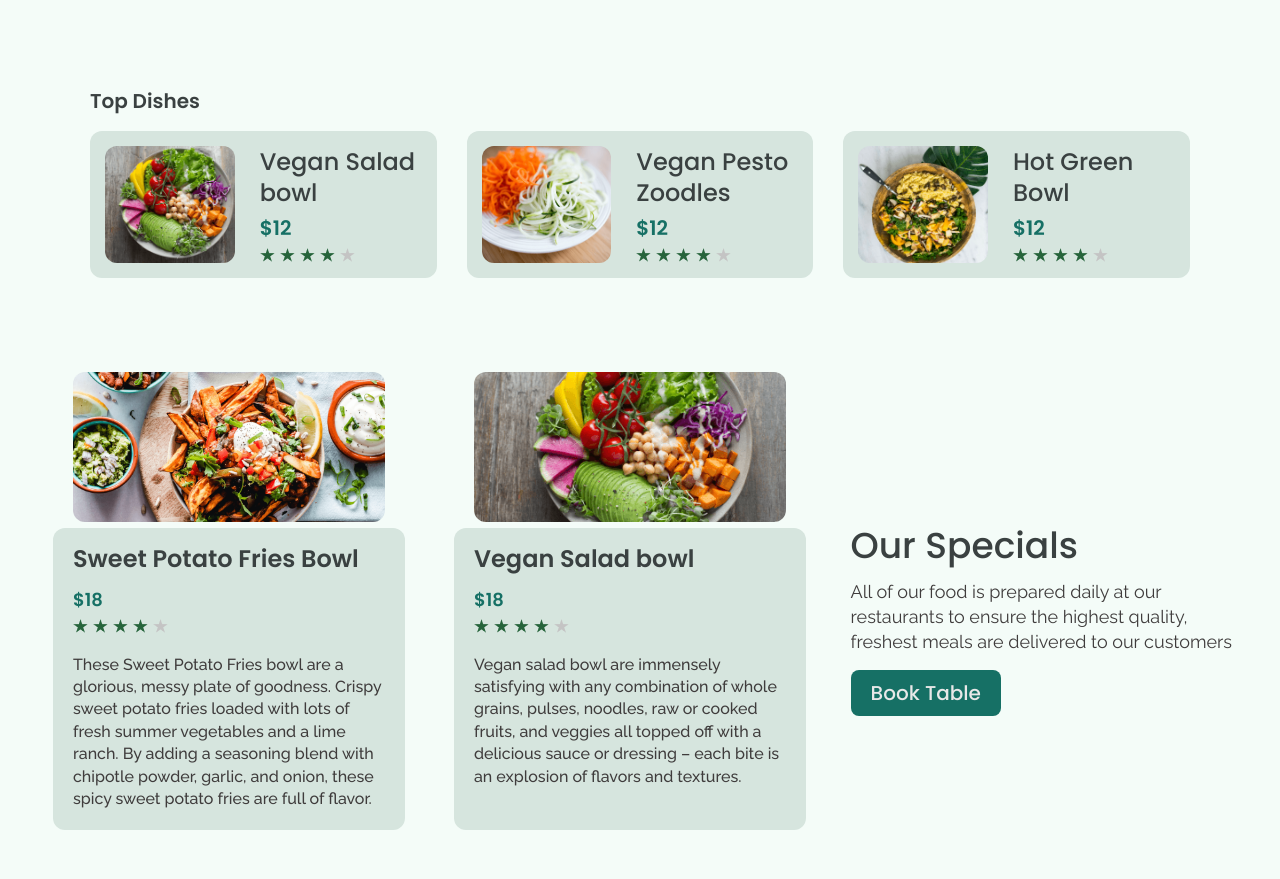
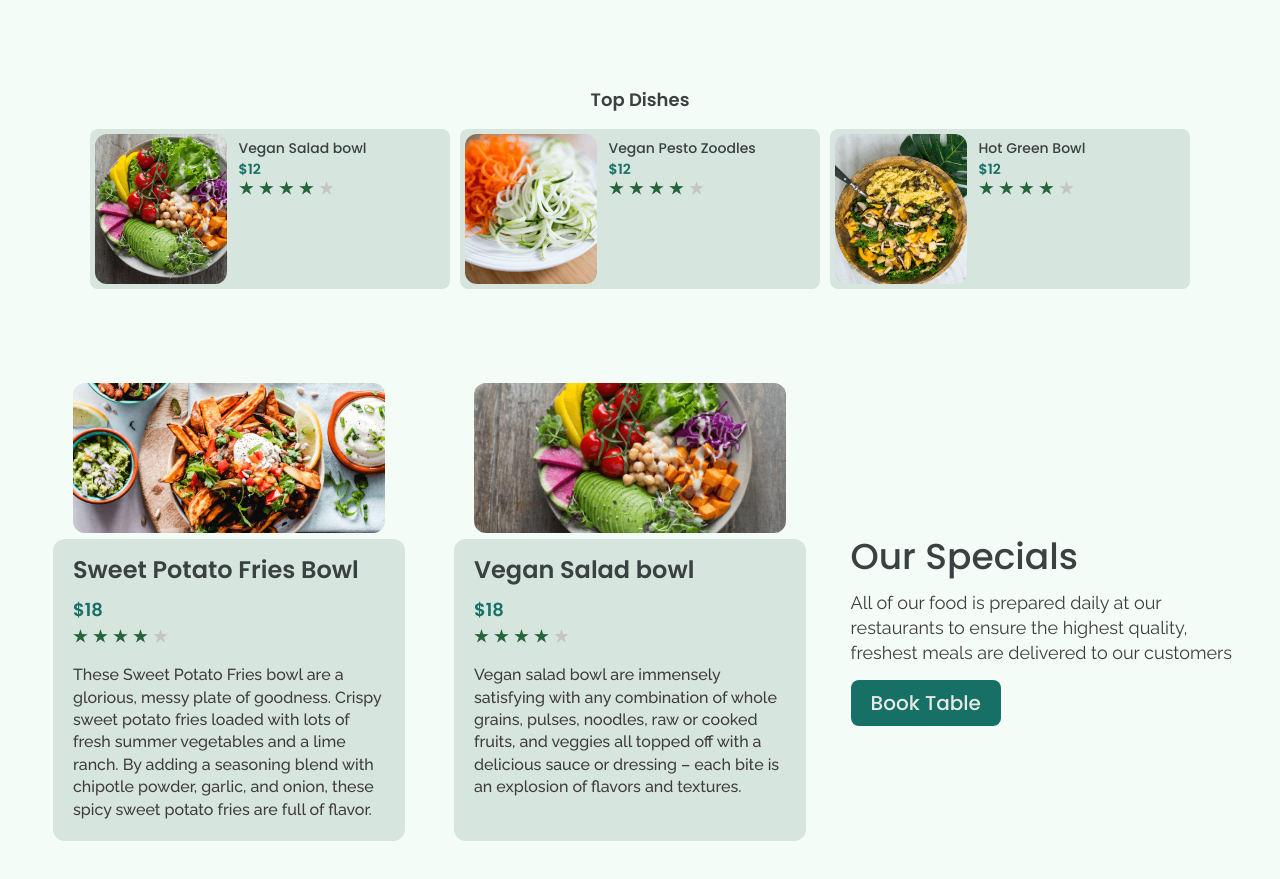
Before and after one commit to StudzinskyiMark/Site, a plain HTML site: page shaif-s-cuisine-main/index.html in a window 1280 px wide. Shown: the part 1280-2159 px from the top of the page. Drawn offline with nearby package versions, Linux system fonts and the light colour scheme.

Commit message:
переробив адаптів деякіх карточок

```diff
--- a/shaif-s-cuisine-main/components.css
+++ b/shaif-s-cuisine-main/components.css
@@ -191,7 +191,7 @@ a.logo {
    grid-template-columns: repeat(auto-fit, minmax(200px, 1fr));
    gap: 1rem;
 }
-.dishGrid__item {
+/* .dishGrid__item {
 	display: flex;
 	flex-direction: raw;
    max-height: 10rem;
@@ -202,22 +202,49 @@ a.logo {
 	gap: 0.5rem;
 }
 .dishGrid__item__img {
-	flex: 4;
+   flex: 4;
 }
 .dishGrid__item__info {
-	flex: 5;
+   flex: 5;
+}*/
+.dishGrid__item__title {
+   font-size: 1.4rem;
+   line-height: 1.3em;
+   font-weight: 500;
+   color: var(--black-1);
+   margin-bottom: 0.5rem;
 }
+
+
 .dishGrid__item__img img {
 	object-fit: cover;
 	border-radius: 12px;
 }
-.dishGrid__item__title {
-	font-size: 1.4rem;
-	line-height: 1.3em;
-	font-weight: 500;
-	color: var(--black-1);
-	margin-bottom: 0.5rem;
+
+
+.dishGrid__item {
+	display: flex;
+   flex-wrap: wrap;
+	background-color: var(--lightGreen-1);
+	padding: 0.5rem;
+	border-radius: 8px;
+
+	gap: 0.7rem;
 }
+.dishGrid__item__img {
+   flex: 1 2 120px;
+   height: 150px;
+}
+.dishGrid__item__info {
+   flex: 1 1 200px;
+   padding: 0.5rem;
+}
+
+
+
+
+
+
 .dishGrid__item__price {
 	font-size: 1.4rem;
 	color: var(--green-1);
@@ -228,7 +255,7 @@ a.logo {
 	max-height: 15px;
 	width: max-content;
 }
-@media only screen and (min-width: 900px) {
+/* @media only screen and (min-width: 900px) {
 	.dishGrid__title {
 		font-size: 2rem;
       justify-content: start;
@@ -254,7 +281,7 @@ a.logo {
 		margin-bottom: 1rem;
 	}
 }
-/* Dishes Grid */
+Dishes Grid */
 
 /* Footer Styles */
 footer {
```
